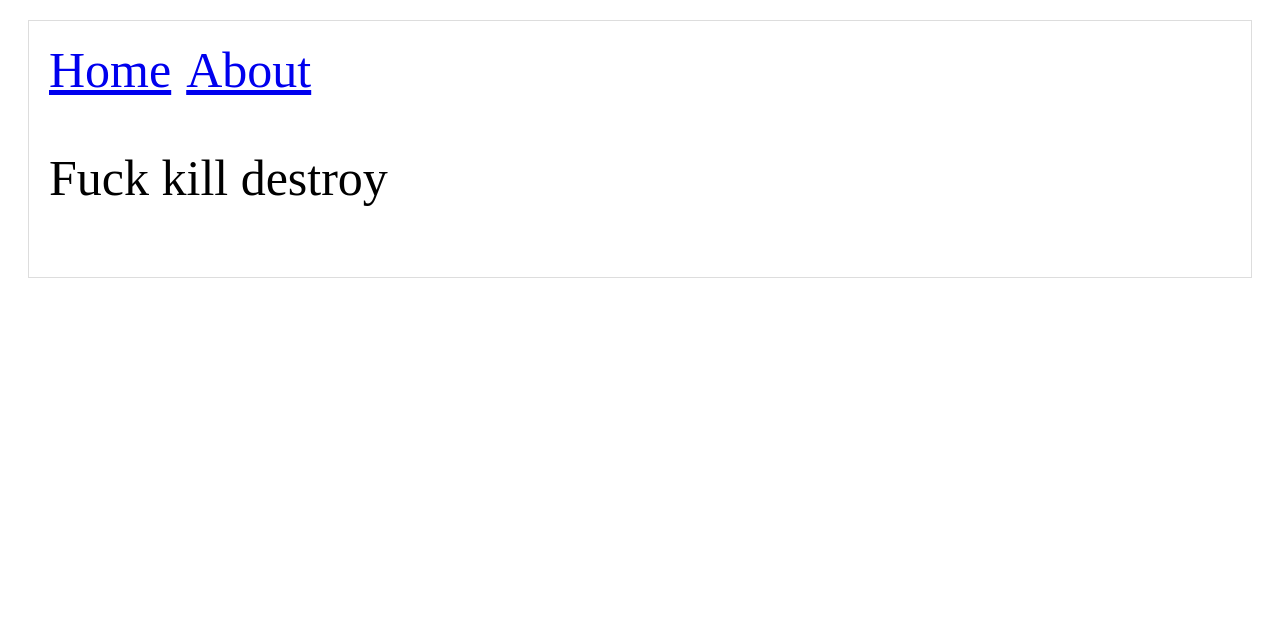
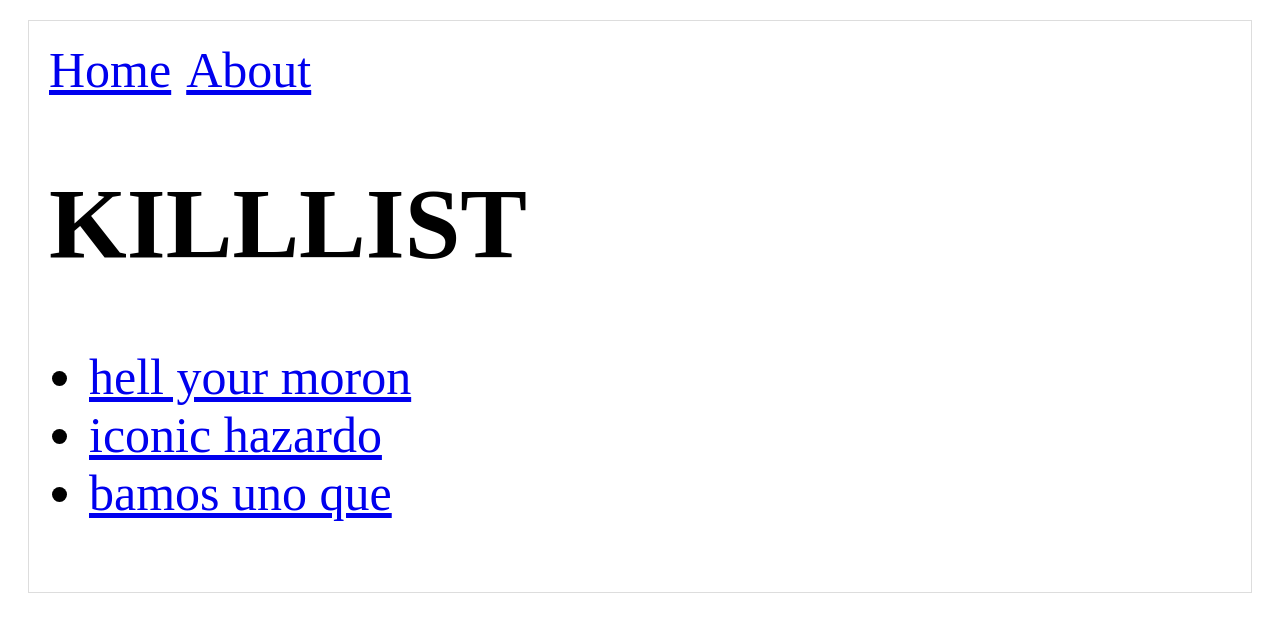
Before and after one commit to shtakai/aab-sucnxt, a Next.js app: page / in a window 1280 px wide. Shown: the top 632 px of the page. Built offline with nearby package versions, Linux system fonts and the light colour scheme.

Commit message:
Modify to be dynamic pages

```diff
--- a/pages/index.js
+++ b/pages/index.js
@@ -1,7 +1,23 @@
 import Layout from '../components/FuckLayout'
+import Link from 'next/link'
+
+const PostLink = (props) => (
+  <li>
+    <Link href={`/post?title=${props.title}`}>
+      <a>
+        {props.title}
+      </a>
+    </Link>
+  </li>
+)
 
 export default () => (
   <Layout>
-    <p>Fuck kill destroy</p>
+    <h1>KILLLIST</h1>
+    <ul>
+      <PostLink title="hell your moron"/>
+      <PostLink title="iconic hazardo"/>
+      <PostLink title="bamos uno que"/>
+    </ul>
   </Layout>
 )
```
Also changed, not shown: pages/post.js (added, +17 -0 lines).
